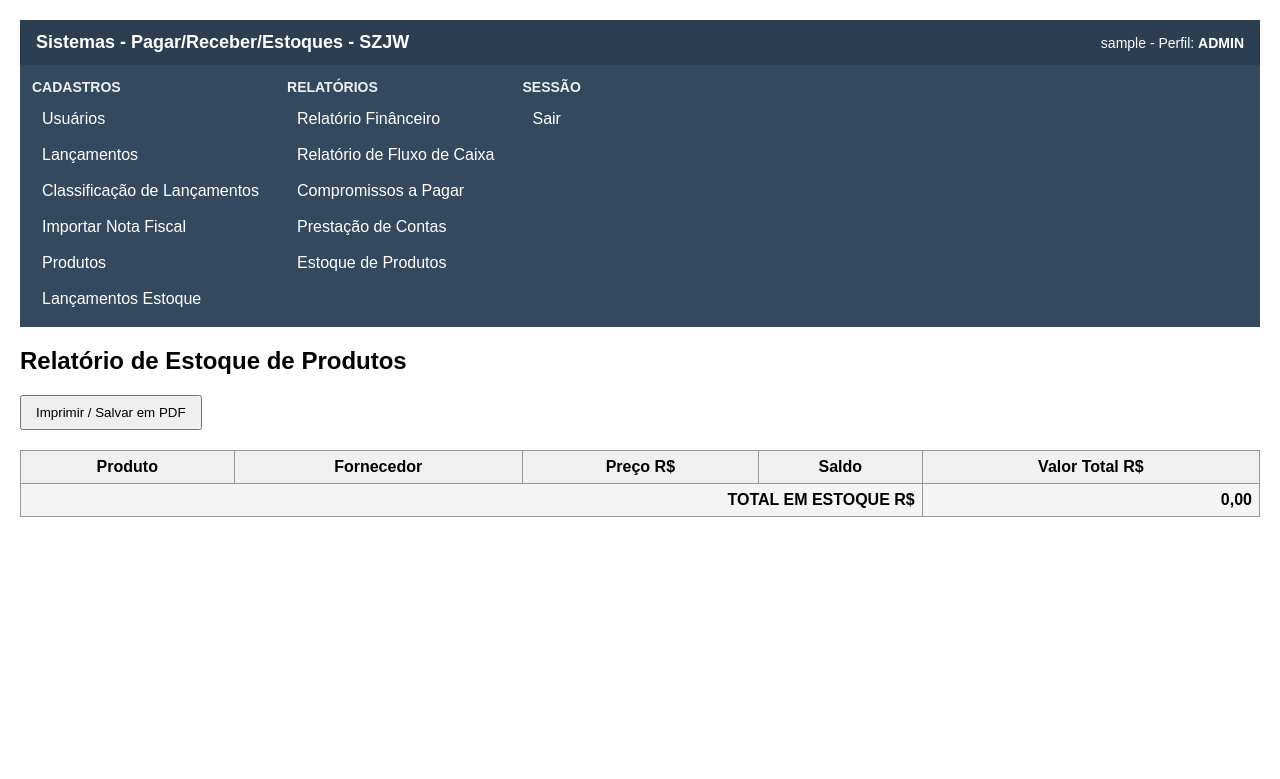
After one commit to williamjr0206/contas, a PHP site: page /cristaos/relatorios/estoque_produtos.php in a window 1280 px wide. The commit adds this page. Shown: the top 779 px of the page. Run offline with PHP 8.4, Linux system fonts and the light colour scheme; the visitor is signed in with stand-in values (Sample User, id 1); data that the repository does not hold is empty.

Commit message:
Criação do relatório de estoque de produtos valorizados
Criado:
- estoque_produtos.php

Modificados:
- auth.php
- menu.php
- index.php

```diff
--- a/config/auth.php
+++ b/config/auth.php
@@ -131,7 +131,7 @@ function temPermissao(string $chave): bool
             'professores',
             'produto',
             'movimento',
-
+            'estoque_produtos',
 
             /* 🔐 ATAS - SOMENTE ADMIN */
             'atas',
--- a/includes/menu.php
+++ b/includes/menu.php
@@ -9,21 +9,20 @@ $baseUrl = BASE_URL;
 
 $menu = [
     'Cadastros' => [
-        ['chave' => 'usuarios',    'titulo' => 'Usuários',         'link' => $baseUrl . 'cadastros/usuarios.php'],
-        ['chave' => 'lancamentos',  'titulo' => 'Lançamentos',       'link' => $baseUrl . 'cadastros/lancamentos.php'],
-        ['chave' => 'classificacoes', 'titulo' => 'Classificação de Lançamentos',   'link'  => $baseUrl . 'cadastros/grupos.php'],
-        ['chave' => 'nota_fiscal', 'titulo' => 'Importar Nota Fiscal',   'link'  => $baseUrl . 'cadastros/importar_nota_ia.php'],
-        ['chave' => 'produto', 'titulo' => 'Produtos',   'link'  => $baseUrl . 'cadastros/produtos.php'],
-        ['chave' => 'movimento', 'titulo' => 'Lançamentos Estoque',   'link'  => $baseUrl . 'cadastros/movimentos.php'],
+        ['chave' => 'usuarios', 'titulo' => 'Usuários', 'link' => $baseUrl . 'cadastros/usuarios.php'],
+        ['chave' => 'lancamentos', 'titulo' => 'Lançamentos', 'link' => $baseUrl . 'cadastros/lancamentos.php'],
+        ['chave' => 'classificacoes', 'titulo' => 'Classificação de Lançamentos', 'link' => $baseUrl . 'cadastros/grupos.php'],
+        ['chave' => 'nota_fiscal', 'titulo' => 'Importar Nota Fiscal', 'link' => $baseUrl . 'cadastros/importar_nota_ia.php'],
+        ['chave' => 'produto', 'titulo' => 'Produtos', 'link' => $baseUrl . 'cadastros/produtos.php'],
+        ['chave' => 'movimento', 'titulo' => 'Lançamentos Estoque', 'link' => $baseUrl . 'cadastros/movimentos.php'],
     ],
 
-
-
     'Relatórios' => [
-        ['chave' => 'relatorio_financeiro',         'titulo' => 'Relatório Finânceiro',    'link' => $baseUrl . 'relatorios/relatorio_financeiro.php'],
-        ['chave' => 'fluxo_caixa',         'titulo' => 'Relatório de Fluxo de Caixa',    'link' => $baseUrl . 'relatorios/fluxo_caixa.php'],
-        ['chave' => 'compromissos_pagar',         'titulo' => 'Compromissos a Pagar',    'link' => $baseUrl . 'relatorios/compromissos_pagamentos.php'],
-        ['chave' => 'relatorio_financeiro',         'titulo' => 'Prestação de Contas',    'link' => $baseUrl . 'relatorios/prestacao_contas.php'],
+        ['chave' => 'relatorio_financeiro', 'titulo' => 'Relatório Finânceiro', 'link' => $baseUrl . 'relatorios/relatorio_financeiro.php'],
+        ['chave' => 'fluxo_caixa', 'titulo' => 'Relatório de Fluxo de Caixa', 'link' => $baseUrl . 'relatorios/fluxo_caixa.php'],
+        ['chave' => 'compromissos_pagar', 'titulo' => 'Compromissos a Pagar', 'link' => $baseUrl . 'relatorios/compromissos_pagamentos.php'],
+        ['chave' => 'relatorio_financeiro', 'titulo' => 'Prestação de Contas', 'link' => $baseUrl . 'relatorios/prestacao_contas.php'],
+        ['chave' => 'estoque_produtos', 'titulo' => 'Estoque de Produtos', 'link' => $baseUrl . 'relatorios/estoque_produtos.php'],
     ],
 
     'Sessão' => [
@@ -127,7 +126,7 @@ $menu = [
 </style>
 
 <div class="topo-sistema">
-    <div class="titulo">IPI Muzambinho - Sistema Interno</div>
+    <div class="titulo">Sistemas - Pagar/Receber/Estoques - SZJW</div>
     <div class="usuario">
         <?= htmlspecialchars(nomeUsuarioAtual()) ?> - Perfil: <strong><?= htmlspecialchars(perfilAtual()) ?></strong>
     </div>
--- /dev/null
+++ b/relatorios/estoque_produtos.php
@@ -0,0 +1,135 @@
+<?php
+ini_set('display_errors', 1);
+error_reporting(E_ALL);
+ob_start();
+
+require __DIR__ . '/../config/database.php';
+require_once __DIR__ . '/../config/auth.php';
+verificaAcesso();
+
+require __DIR__ . '/../includes/menu.php';
+
+/* =====================
+   BUSCAR ESTOQUE
+===================== */
+$stmt = $pdo->query("
+    SELECT
+        id_produto,
+        descricao,
+        fornecedor,
+        preco,
+        saldo,
+        (preco * saldo) AS valor_total
+    FROM produtos
+    ORDER BY descricao, fornecedor
+");
+
+$produtos = $stmt->fetchAll(PDO::FETCH_ASSOC);
+
+$total_estoque = 0;
+
+foreach ($produtos as $p) {
+    $total_estoque += (float)$p['valor_total'];
+}
+?>
+
+<!DOCTYPE html>
+<html lang="pt-br">
+<head>
+<meta charset="UTF-8">
+<title>Relatório de Estoque de Produtos</title>
+
+<style>
+body {
+    font-family: Arial, sans-serif;
+    margin: 20px;
+}
+
+h2 {
+    margin-bottom: 20px;
+}
+
+.botoes {
+    margin-bottom: 20px;
+}
+
+button {
+    padding: 8px 14px;
+    margin-right: 8px;
+    cursor: pointer;
+}
+
+table {
+    width: 100%;
+    border-collapse: collapse;
+}
+
+th, td {
+    border: 1px solid #999;
+    padding: 7px;
+}
+
+th {
+    background: #f0f0f0;
+}
+
+.numero {
+    text-align: right;
+}
+
+.total-geral {
+    font-weight: bold;
+    background: #f5f5f5;
+}
+
+@media print {
+    .botoes,
+    nav,
+    .menu,
+    a {
+        display: none !important;
+    }
+
+    body {
+        margin: 10px;
+    }
+}
+</style>
+
+</head>
+<body>
+
+<h2>Relatório de Estoque de Produtos</h2>
+
+<div class="botoes">
+    <button onclick="window.print()">Imprimir / Salvar em PDF</button>
+</div>
+
+<table>
+<tr>
+    <th>Produto</th>
+    <th>Fornecedor</th>
+    <th>Preço R$</th>
+    <th>Saldo</th>
+    <th>Valor Total R$</th>
+</tr>
+
+<?php foreach ($produtos as $p): ?>
+<tr>
+    <td><?= htmlspecialchars($p['descricao']) ?></td>
+    <td><?= htmlspecialchars($p['fornecedor']) ?></td>
+    <td class="numero"><?= number_format((float)$p['preco'], 2, ',', '.') ?></td>
+    <td class="numero"><?= number_format((float)$p['saldo'], 4, ',', '.') ?></td>
+    <td class="numero"><?= number_format((float)$p['valor_total'], 2, ',', '.') ?></td>
+</tr>
+<?php endforeach; ?>
+
+<tr class="total-geral">
+    <td colspan="4" class="numero">TOTAL EM ESTOQUE R$</td>
+    <td class="numero"><?= number_format($total_estoque, 2, ',', '.') ?></td>
+</tr>
+
+</table>
+
+</body>
+</html>
```
Also changed, not shown: index.php (+8 -7 lines).
